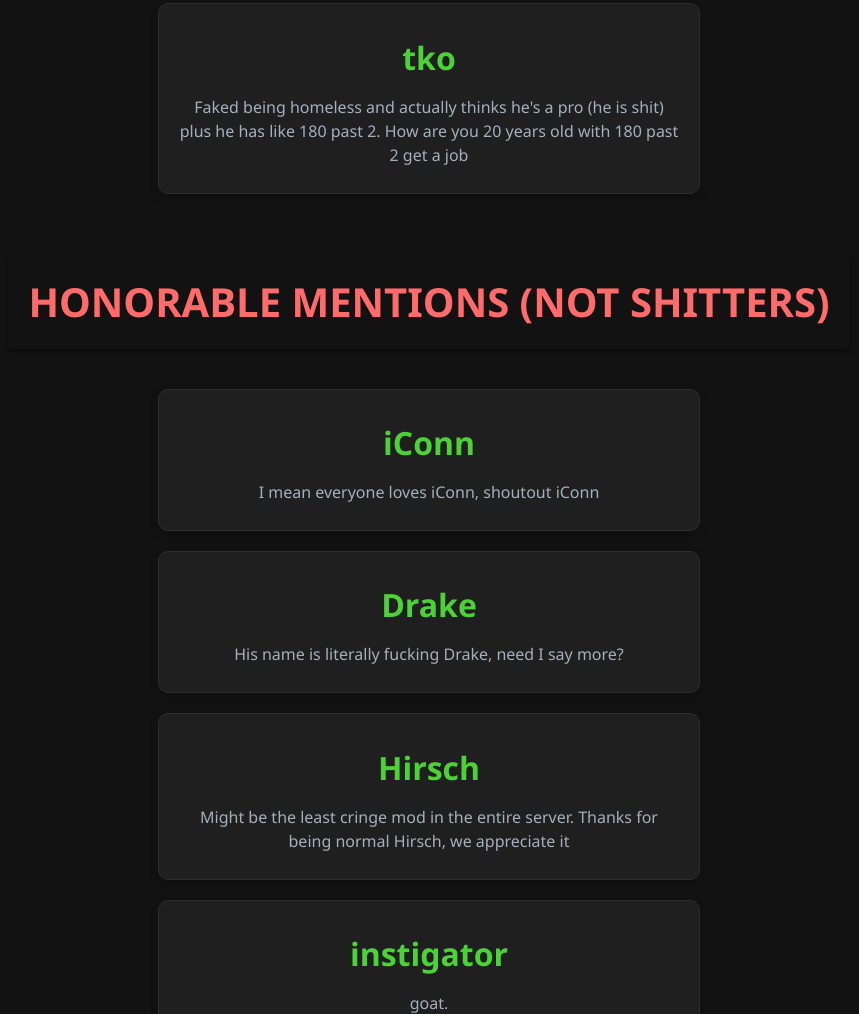
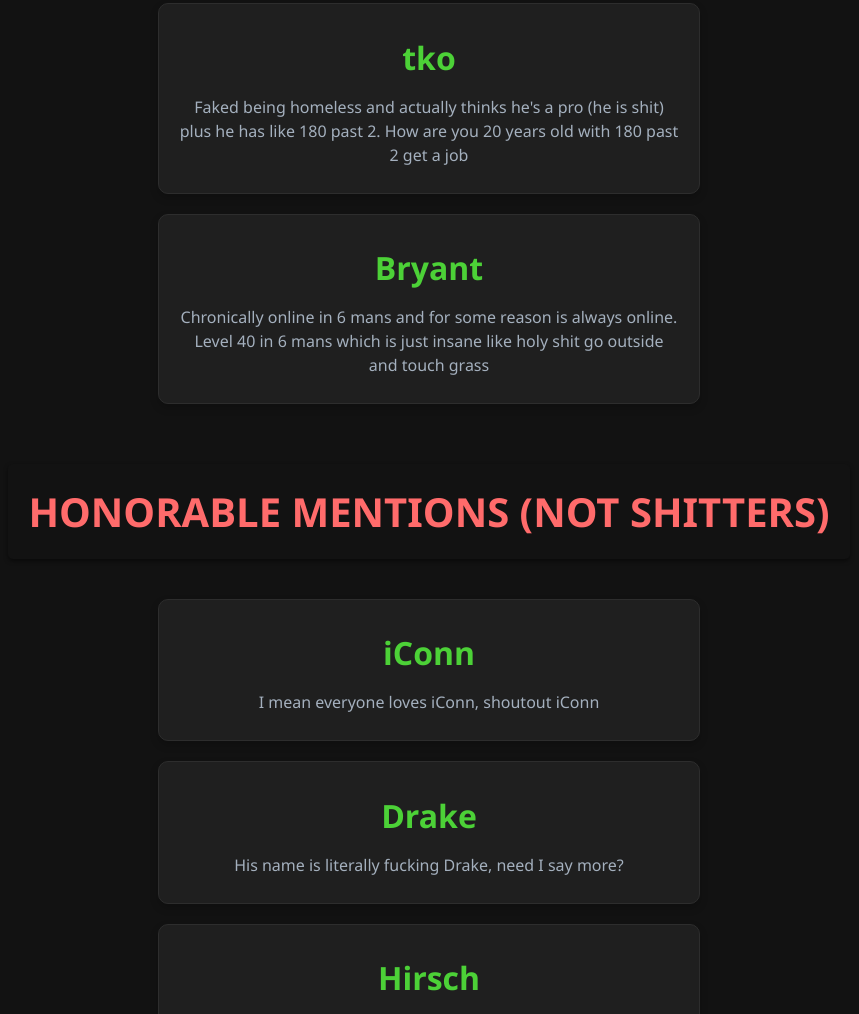
Before and after one commit to 6mansNA/rankdshitlist, a plain HTML site: page index.html in a window 1280 px wide. Shown: the part 5925-6939 px from the top of the page, without its empty margins (211-1070 px from the left). Drawn offline with Linux system fonts and the light colour scheme.

Commit message:
Update index.html

```diff
--- a/index.html
+++ b/index.html
@@ -180,7 +180,10 @@
         <h1 class="title">tko</h1>
         <p class="subtext">Faked being homeless and actually thinks he's a pro (he is shit) plus he has like 180 past 2. How are you 20 years old with 180 past 2 get a job</p>
     </div>
-
+    <div class="embed-container">
+        <h1 class="title">Bryant</h1>
+        <p class="subtext">Chronically online in 6 mans and for some reason is always online. Level 40 in 6 mans which is just insane like holy shit go outside and touch grass</p>
+    </div>
 
 
     <h2 class="content-title">Honorable Mentions (Not Shitters)</h2>
```
